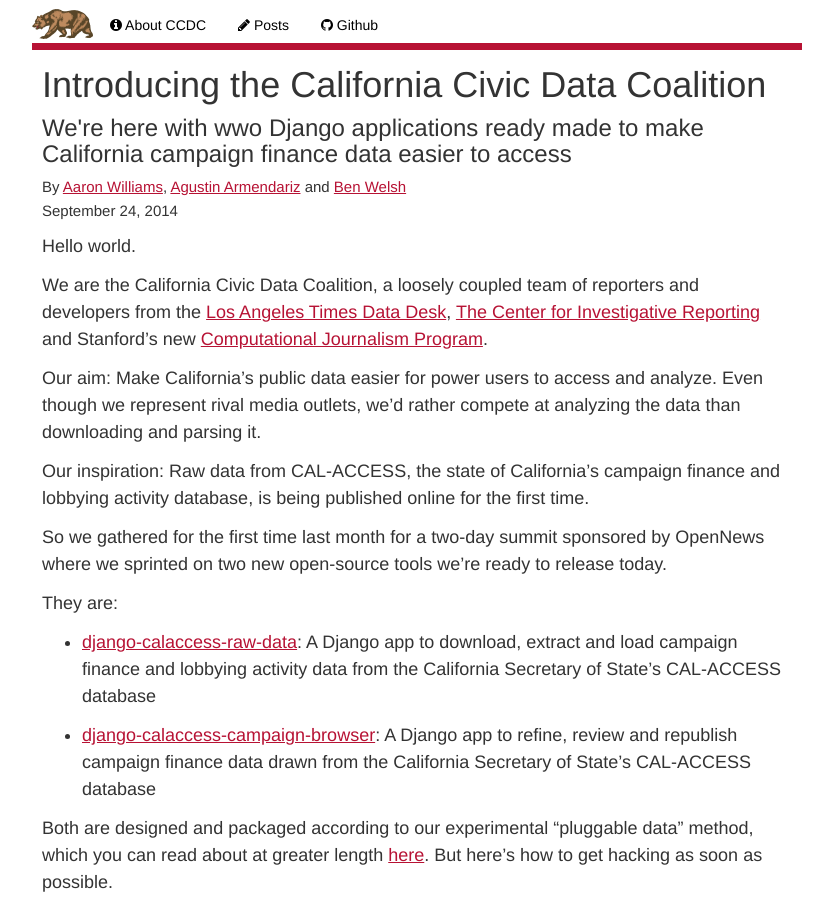
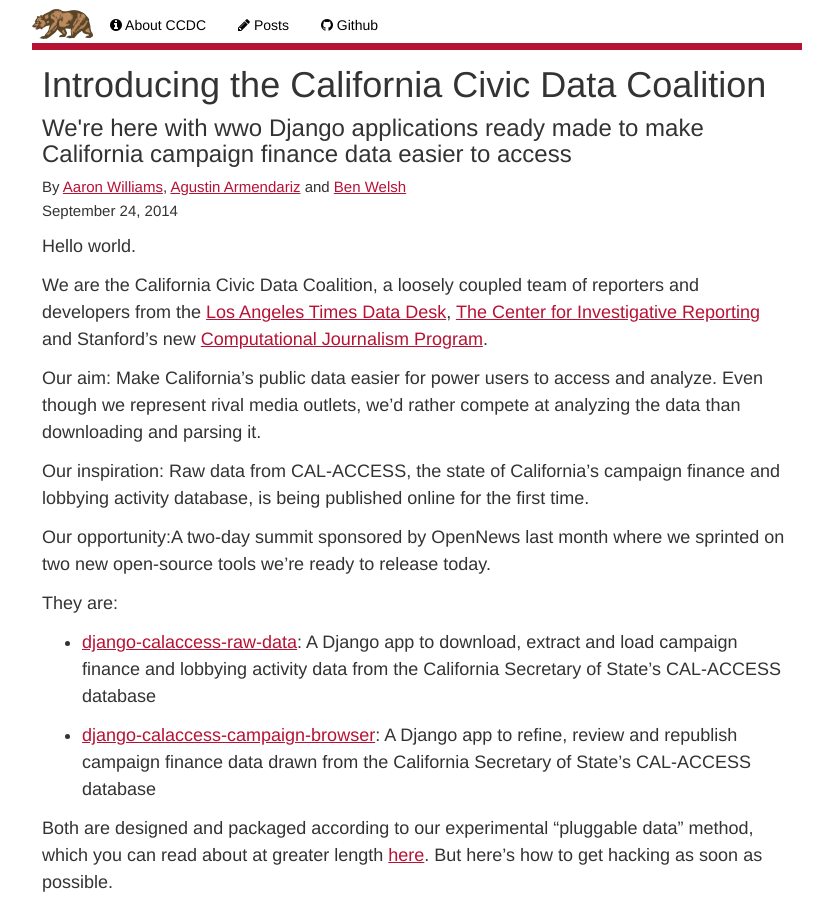
Before and after one commit to palewire/californiacivicdata.org, a Jekyll site: the page built from _posts/2014-09-24-hello-world.markdown, in a window 1280 px wide and 900 px high. Shown: the whole window, without its empty margins (223-1056 px from the left). Built offline with Jekyll 4.4.1, drawn with Linux system fonts in a browser that asks for light colours.

Commit message:
Updated 2014-09-24-hello-world.markdown

```diff
--- a/_posts/2014-09-24-hello-world.markdown
+++ b/_posts/2014-09-24-hello-world.markdown
@@ -14,7 +14,7 @@
 
 Our inspiration: Raw data from CAL-ACCESS, the state of California’s campaign finance and lobbying activity database, is being published online for the first time.
 
-So we gathered for the first time last month for a two-day summit sponsored by OpenNews where we sprinted on two new open-source tools we're ready to release today.
+Our opportunity:A two-day summit sponsored by OpenNews last month where we sprinted on two new open-source tools we're ready to release today.
 
 They are:
 
```
